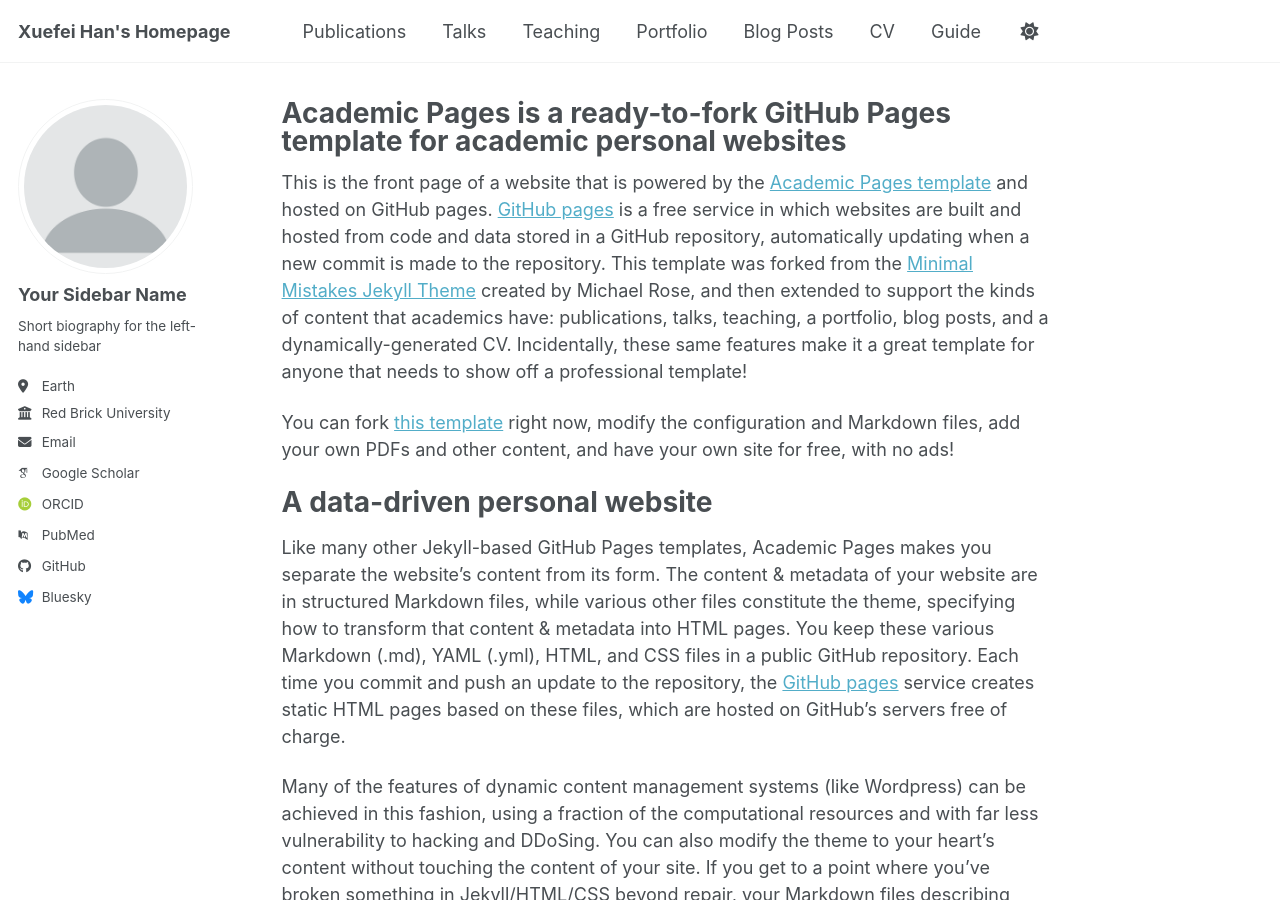
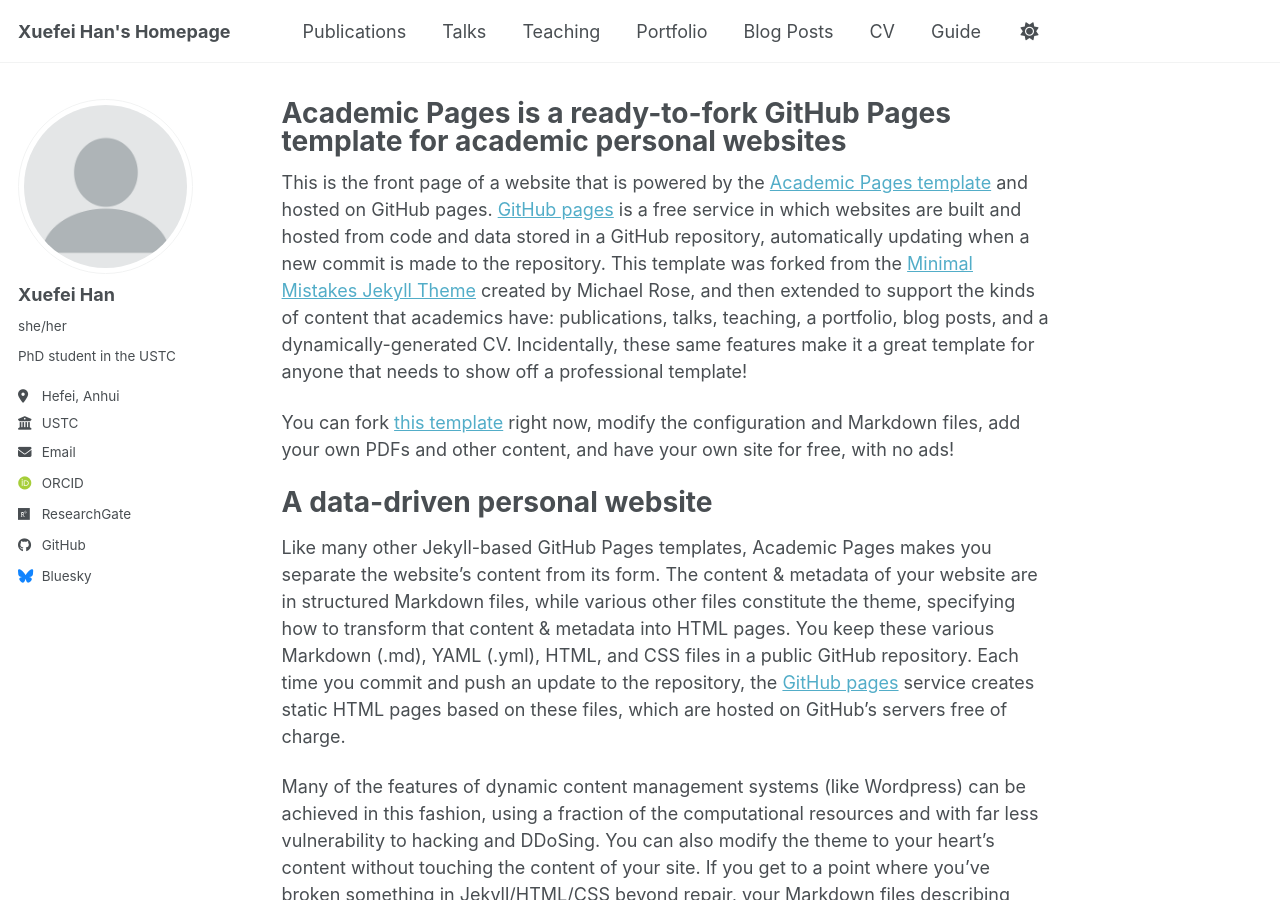
Before and after one commit to Sherfyv/Sherfyv.github.io, a Jekyll site: the page built from _pages/about.md, in a window 1280 px wide and 900 px high. Built offline with Jekyll 4.4.1, drawn with Linux system fonts in a browser that asks for light colours; some web fonts are replaced; a script bundle is joined from its source files by our own code; library files that are not in the unit come from our copies.

Commit message:
Update _config.yml

```diff
--- a/_config.yml
+++ b/_config.yml
@@ -24,25 +24,25 @@
 author:
   # Biographic information
   avatar           : "profile.png"
-  name             : "Your Sidebar Name"
-  pronouns         : # example: "she/her"
-  bio              : "Short biography for the left-hand sidebar"
-  location         : "Earth"
-  employer         : "Red Brick University"
+  name             : "Xuefei Han"
+  pronouns         : "she/her"
+  bio              : "PhD student in the USTC"
+  location         : "Hefei, Anhui"
+  employer         : "USTC"
   uri              : # URL
-  email            : "none@example.org"
+  email            : "hxf320@mail.ustc.edu.cn"
 
   # Academic websites
   academia         : # URL
   arxiv            : # URL - Update with the correct link to your profile
-  googlescholar    : "https://scholar.google.com/citations?user=PS_CX0AAAAAJ"
+  googlescholar    : # "https://scholar.google.com/citations?user=PS_CX0AAAAAJ"
   inspire-hep      : # URL
   impactstory      : # URL
-  orcid            : "https://orcid.org/yourorcidurl"
+  orcid            : "https://orcid.org/0009-0006-0482-3401"
   semantic         : # URL
   ssrn             : # URL
-  pubmed           : "https://www.ncbi.nlm.nih.gov/pubmed/?term=john+snow"
-  researchgate     : # URL
+  pubmed           : # "https://www.ncbi.nlm.nih.gov/pubmed/?term=john+snow"
+  researchgate     : "https://www.researchgate.net/profile/Xuefei-Han-3"
   scopus           : # URL
   zotero           : # URL
 
```
